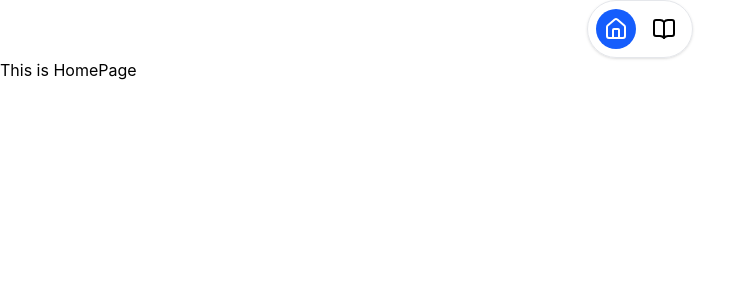
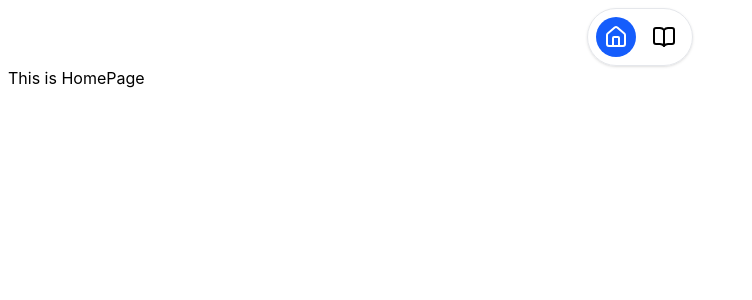
Before and after one commit to chpvchp/edu-sw, a React (Vite) app in the folder frontend/: page / in a window 1280 px wide. Shown: the top 300 px of the page, without its empty margins (0-752 px from the left). Built offline with nearby package versions, Linux system fonts and the light colour scheme.

Commit message:
style: add padding in mainlayout

```diff
--- a/frontend/src/layouts/MainLayout.tsx
+++ b/frontend/src/layouts/MainLayout.tsx
@@ -3,7 +3,7 @@ import NavBar from "../components/NavBar";
 
 export default function MainLayout() {
   return (
-    <div className="min-h-screen font-sans flex flex-col">
+    <div className="min-h-screen font-sans flex flex-col p-2">
       <NavBar />
 
       <Outlet />
```
